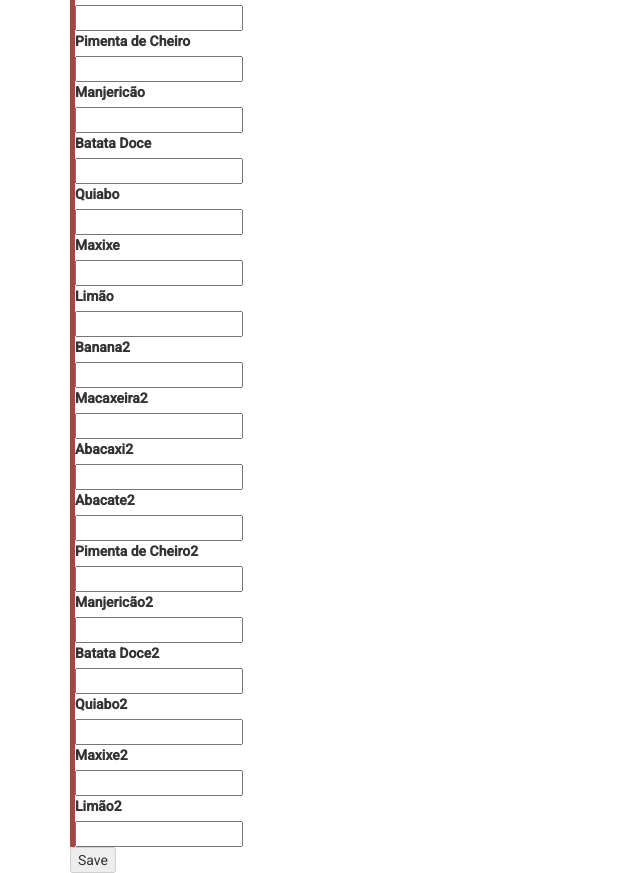
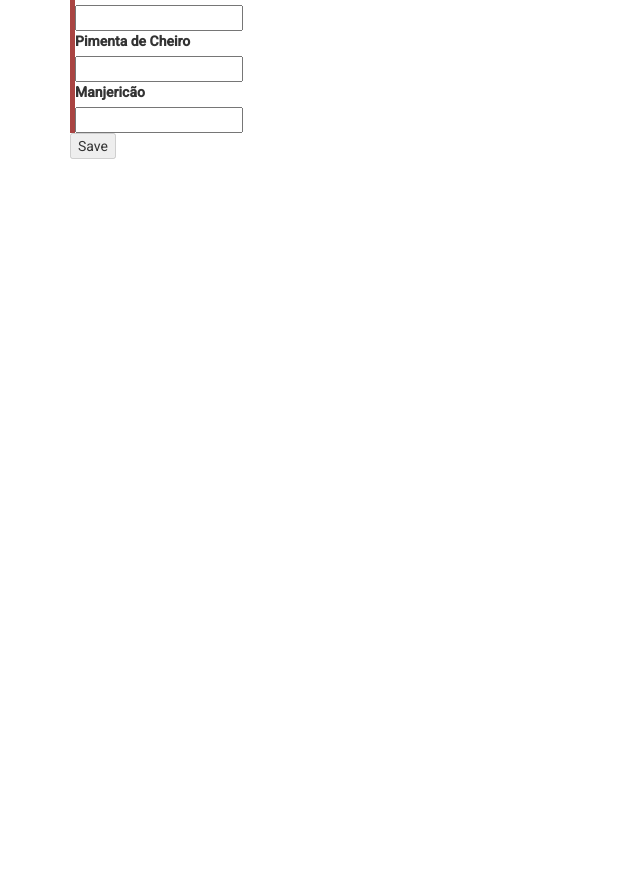
Before and after one commit to rafaelsanchezsouza/mesaViva-frontend, an Angular app: page / in a window 1280 px wide. Shown: the part 540-1413 px from the top of the page, without its empty margins (0-640 px from the left). After the commit the page ends 800 px from the top, so only its background shows below. Built offline with nearby package versions, Linux system fonts and the light colour scheme.

Commit message:
posting string with success #5

```diff
--- a/src/app/app.module.ts
+++ b/src/app/app.module.ts
@@ -2,6 +2,7 @@ import { BrowserModule } from '@angular/platform-browser';
 import { NgModule } from '@angular/core';
 import { FormsModule } from '@angular/forms';
 import { ReactiveFormsModule } from '@angular/forms';
+import { HttpClientModule } from '@angular/common/http';
 
 import { AppComponent } from './app.component';
 
@@ -19,7 +20,8 @@ import { FormularioDinamicoPerguntaComponent } from './form/product/product.comp
     BrowserModule,
     FormsModule,
     BrowserAnimationsModule,
-    ReactiveFormsModule
+    ReactiveFormsModule,
+    HttpClientModule
   ],
   providers: [],
   bootstrap: [AppComponent]
--- /dev/null
+++ b/src/app/database/http-requests.service.ts
@@ -0,0 +1,40 @@
+import { Injectable } from '@angular/core';
+import { HttpClient } from '@angular/common/http';
+
+const baseUrl = 'http://localhost:8080/api/order';
+
+@Injectable({
+  providedIn: 'root'
+})
+export class HttpRequestsService {
+
+  constructor(private http: HttpClient) { }
+
+  getAll() {
+    return this.http.get(baseUrl);
+  }
+
+  get(id) {
+    return this.http.get(`${baseUrl}/${id}`);
+  }
+
+  salvaPedido(data) {
+    return this.http.post(baseUrl, data);
+  }
+
+  update(id, data) {
+    return this.http.put(`${baseUrl}/${id}`, data);
+  }
+
+  delete(id) {
+    return this.http.delete(`${baseUrl}/${id}`);
+  }
+
+  deleteAll() {
+    return this.http.delete(baseUrl);
+  }
+
+  findByTitle(title) {
+    return this.http.get(`${baseUrl}?title=${title}`);
+  }
+}
--- a/src/app/form-control/question.service.ts
+++ b/src/app/form-control/question.service.ts
@@ -84,105 +84,102 @@ export class QuestionService {
           order: 10
       }),
 
-      new TextboxQuestion({
-          key: 17,
-          label: 'Batata Doce',
-          required: false,
-          order: 11
-      }),
+    //   new TextboxQuestion({
+    //       key: 17,
+    //       label: 'Batata Doce',
+    //       required: false,
+    //       order: 11
+    //   }),
 
-      new TextboxQuestion({
-          key: 18,
-          label: 'Quiabo',
-          required: false,
-          order: 12
-      }),
+    //   new TextboxQuestion({
+    //       key: 18,
+    //       label: 'Quiabo',
+    //       required: false,
+    //       order: 12
+    //   }),
 
-      new TextboxQuestion({
-          key: 19,
-          label: 'Maxixe',
-          required: false,
-          order: 13
-      }),
+    //   new TextboxQuestion({
+    //       key: 19,
+    //       label: 'Maxixe',
+    //       required: false,
+    //       order: 13
+    //   }),
 
-      new TextboxQuestion({
-          key: 20,
-          label: 'Limão',
-          required: false,
-          order: 14
-      }),
+    //   new TextboxQuestion({
+    //       key: 20,
+    //       label: 'Limão',
+    //       required: false,
+    //       order: 14
+    //   }),
 
-      new TextboxQuestion({
-          key: 21,
-          label: 'Banana2',
-          required: false,
-          order: 15
-      }),
+    //   new TextboxQuestion({
+    //       key: 21,
+    //       label: 'Banana2',
+    //       required: false,
+    //       order: 15
+    //   }),
 
-      new TextboxQuestion({
-          key: 22,
-          label: 'Macaxeira2',
-          required: false,
-          order: 16
-      }),
+    //   new TextboxQuestion({
+    //       key: 22,
+    //       label: 'Macaxeira2',
+    //       required: false,
+    //       order: 16
+    //   }),
 
-      new TextboxQuestion({
-          key: 23,
-          label: 'Abacaxi2',
-          required: false,
-          order: 17
-      }),
+    //   new TextboxQuestion({
+    //       key: 23,
+    //       label: 'Abacaxi2',
+    //       required: false,
+    //       order: 17
+    //   }),
 
-      new TextboxQuestion({
-          key: 24,
-          label: 'Abacate2',
-          required: false,
-          order: 18
-      }),
+    //   new TextboxQuestion({
+    //       key: 24,
+    //       label: 'Abacate2',
+    //       required: false,
+    //       order: 18
+    //   }),
 
-      new TextboxQuestion({
-          key: 25,
-          label: 'Pimenta de Cheiro2',
-          required: false,
-          order: 19
-      }),
+    //   new TextboxQuestion({
+    //       key: 25,
+    //       label: 'Pimenta de Cheiro2',
+    //       required: false,
+    //       order: 19
+    //   }),
 
-      new TextboxQuestion({
-          key: 26,
-          label: 'Manjericão2',
-          required: false,
-          order: 20
-      }),
+    //   new TextboxQuestion({
+    //       key: 26,
+    //       label: 'Manjericão2',
+    //       required: false,
+    //       order: 20
+    //   }),
 
-      new TextboxQuestion({
-          key: 27,
-          label: 'Batata Doce2',
-          required: false,
-          order: 21
-      }),
+    //   new TextboxQuestion({
+    //       key: 27,
+    //       label: 'Batata Doce2',
+    //       required: false,
+    //       order: 21
+    //   }),
 
-      new TextboxQuestion({
-          key: 28,
-          label: 'Quiabo2',
-          required: false,
-          order: 22
-      }),
-      new TextboxQuestion({
-          key: 29,
-          label: 'Maxixe2',
-          required: false,
-          order: 23
-      }),
-      new TextboxQuestion({
-          key: 30,
-          label: 'Limão2',
-          required: false,
-          order: 24
-      }),
-
-
+    //   new TextboxQuestion({
+    //       key: 28,
+    //       label: 'Quiabo2',
+    //       required: false,
+    //       order: 22
+    //   }),
+    //   new TextboxQuestion({
+    //       key: 29,
+    //       label: 'Maxixe2',
+    //       required: false,
+    //       order: 23
+    //   }),
+    //   new TextboxQuestion({
+    //       key: 30,
+    //       label: 'Limão2',
+    //       required: false,
+    //       order: 24
+    //   }),
     ];
-
     return of(questions.sort((a, b) => a.order - b.order));
   }
 }
--- a/src/app/form/client-view/client-view.component.ts
+++ b/src/app/form/client-view/client-view.component.ts
@@ -3,6 +3,7 @@ import { FormGroup }                 from '@angular/forms';
 
 import { FormControlBase }              from '../../form-control/form-control-base';
 import { FormControlService }    from '../../form-control/form-control.service';
+import { HttpRequestsService } from '../../database/http-requests.service';
 
 @Component({
   selector: 'app-formulario-dinamico-consumidor',
@@ -15,13 +16,46 @@ export class FormularioDinamicoConsumidorComponent implements OnInit {
   form: FormGroup;
   payLoad = '';
 
-  constructor(private qcs: FormControlService) {  }
+  order = {
+    name: '',
+    email: '',
+    contact: '',
+    address: '',
+    products: '',
+    };
+  submitted = false;
+
+  constructor(
+      private qcs: FormControlService,
+      private requestsService: HttpRequestsService,
+    ) {  }
+
 
   ngOnInit() {
     this.form = this.qcs.toFormGroup(this.questions);
   }
 
   onSubmit() {
+    const data = {
+      title: "Pedido #",
+      description: JSON.stringify(this.form.getRawValue()),
+    }
     this.payLoad = JSON.stringify(this.form.getRawValue());
+    // Criar função prepara pedido
+    const pedidoPreparado =  this.form.getRawValue();
+
+    // injeta pedido.service no componente
+    this.requestsService.salvaPedido(data)
+      .subscribe(
+        response => {
+          console.log(response);
+          this.submitted = true;
+        },
+        error => {
+          console.log(error);
+        });
+
+    // console.log("TESTE");
+    // console.log(this.payLoad[1]);
   }
 }
```
Also changed, not shown: 1 other file (tests, documents, lock files or other folders).
